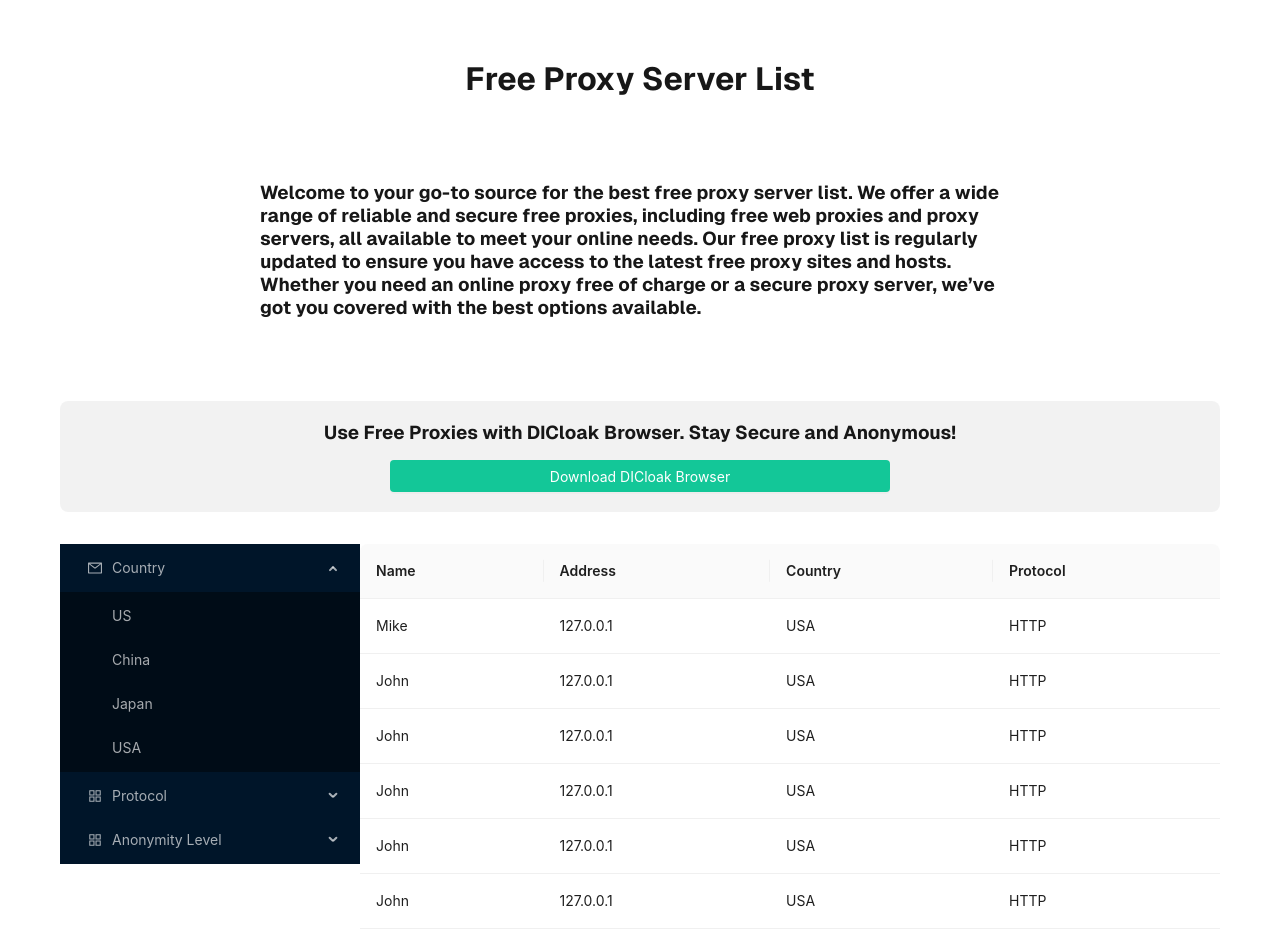
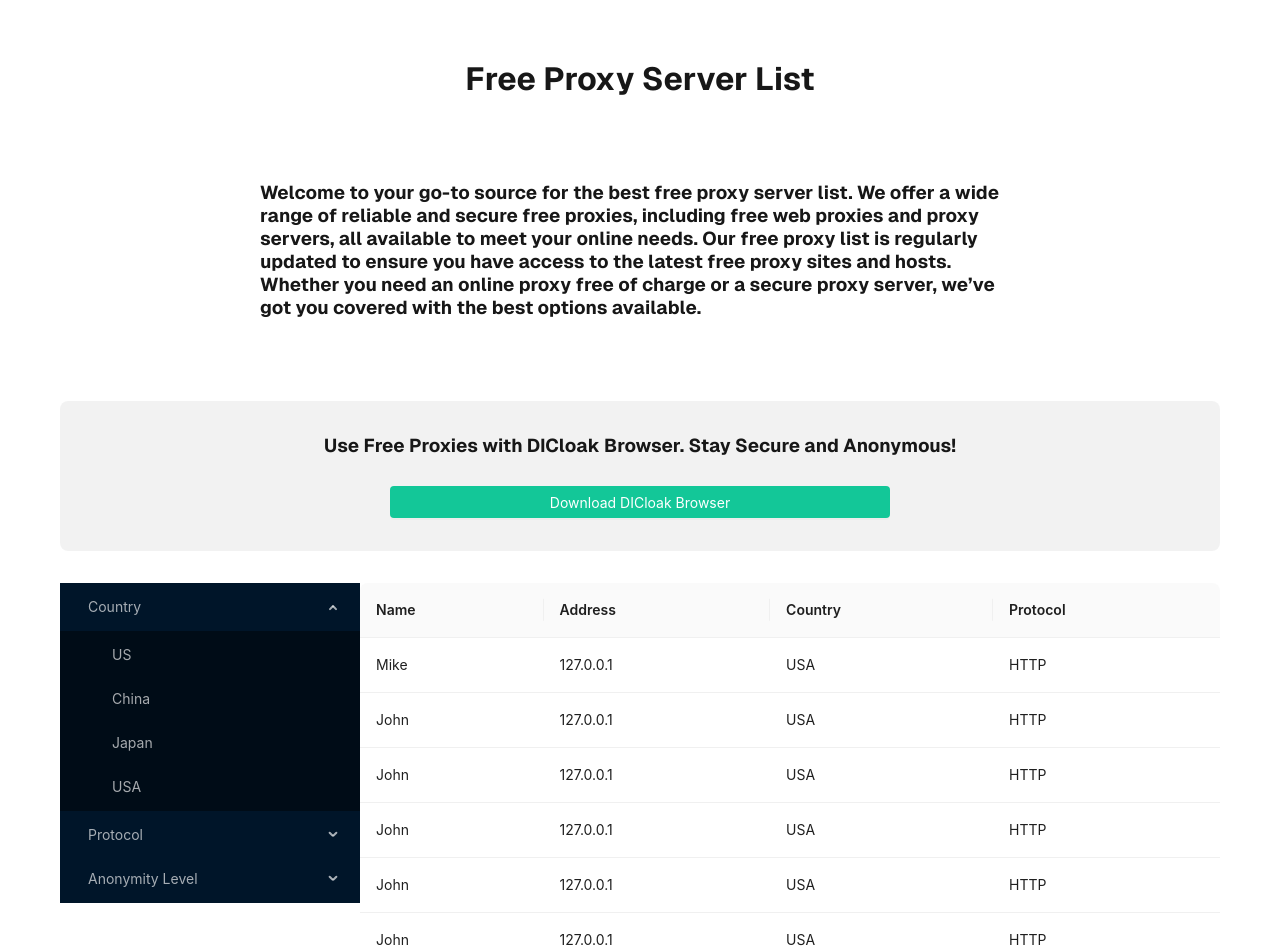
Before and after one commit to Linncharm/MyNextjsProject, a Next.js app: page / in a window 1280 px wide. Shown: the top 948 px of the page. Built offline with nearby package versions, Linux system fonts and the light colour scheme.

Commit message:
Remove icon

```diff
--- a/src/app/page.module.css
+++ b/src/app/page.module.css
@@ -135,8 +135,10 @@ a.secondary {
 
 .card {
   width: 100%;
+  height: 150px;
   display: flex;
   flex-direction: column;
+  justify-content: space-evenly ;
   align-items: center;
   background-color: var(--gray-alpha-100);
   padding: 20px;
--- a/src/app/page.tsx
+++ b/src/app/page.tsx
@@ -2,10 +2,6 @@ import Image from "next/image";
 import styles from "./page.module.css";
 import { Button , Table } from 'antd';
 
-import {
-    AppstoreOutlined,
-    MailOutlined,
-} from '@ant-design/icons';
 
 import { Menu } from 'antd';
 import type { MenuProps } from 'antd';
@@ -18,7 +14,6 @@ const items: MenuItem[] = [
     {
         key: 'sub1',
         label: 'Country',
-        icon: <MailOutlined />,
         children: [
             { key: '5', label: 'US' },
             { key: '6', label: 'China' },
@@ -29,7 +24,6 @@ const items: MenuItem[] = [
     {
         key: 'sub2',
         label: 'Protocol',
-        icon: <AppstoreOutlined />,
         children: [
             { key: '9', label: 'HTTP' },
             { key: '10', label: 'Socks 4' },
@@ -40,7 +34,6 @@ const items: MenuItem[] = [
     {
         key: 'sub3',
         label: 'Anonymity Level',
-        icon: <AppstoreOutlined />,
         children: [
             { key: '13', label: 'Http (anonymous)' },
             { key: '14', label: 'Http (high)' },
```
